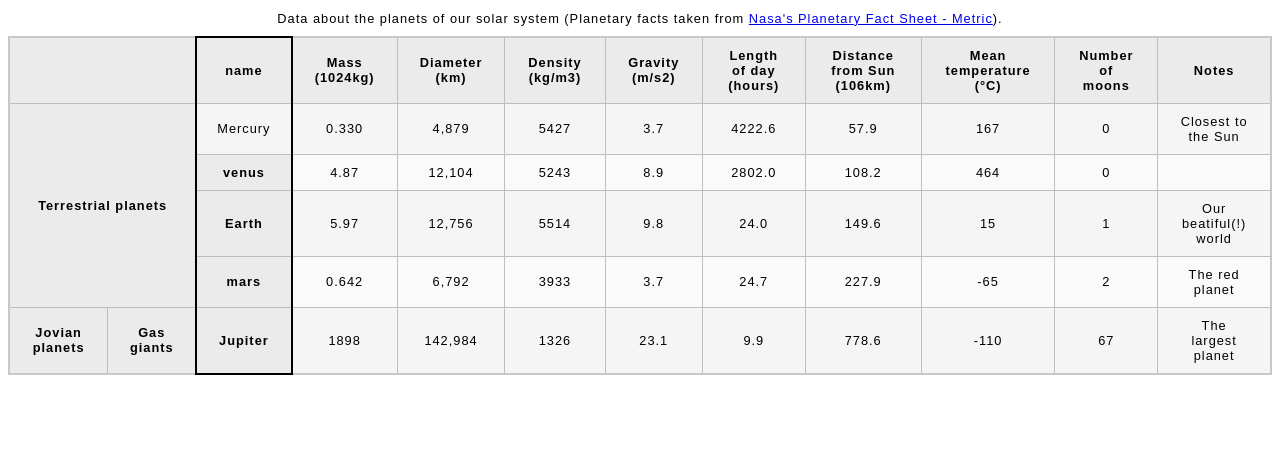
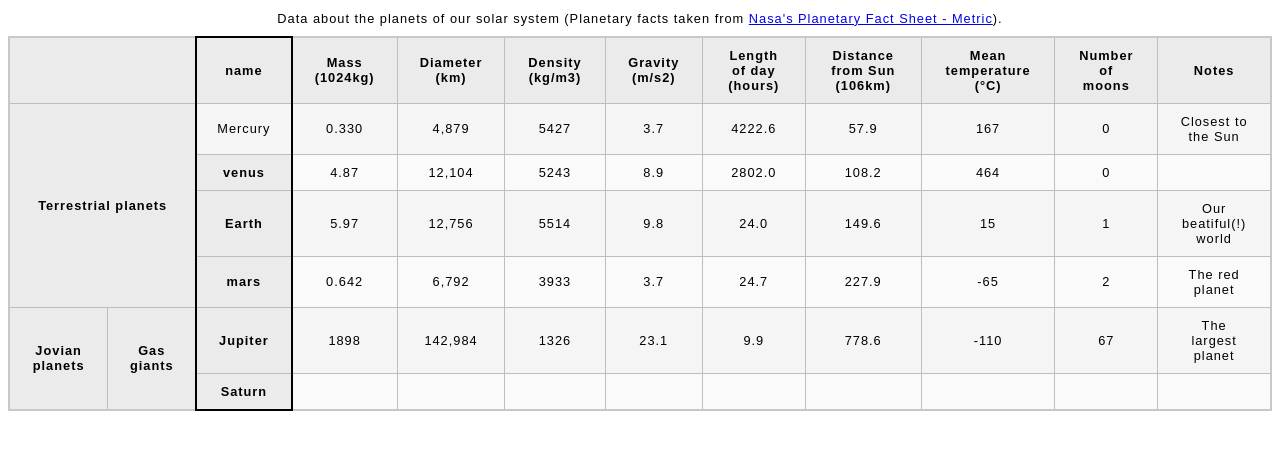
Before and after one commit to Naranach/Planet_Table, a plain HTML site: page index.html in a window 1280 px wide. Shown: the part 79-528 px from the top of the page. Drawn offline with Linux system fonts and the light colour scheme.

Commit message:
saturn added

```diff
--- a/index.html
+++ b/index.html
@@ -100,6 +100,18 @@
           <td>The largest planet
         </td>
     </tr>
+    <tr>
+        <th scope="row"> Saturn</th>
+        <td></td>
+        <td></td>
+        <td></td>
+        <td></td>
+        <td></td>
+        <td></td>
+        <td></td>
+        <td></td>
+        <td></td>
+    </tr>
    </table>
 </body>
 </html>
```
